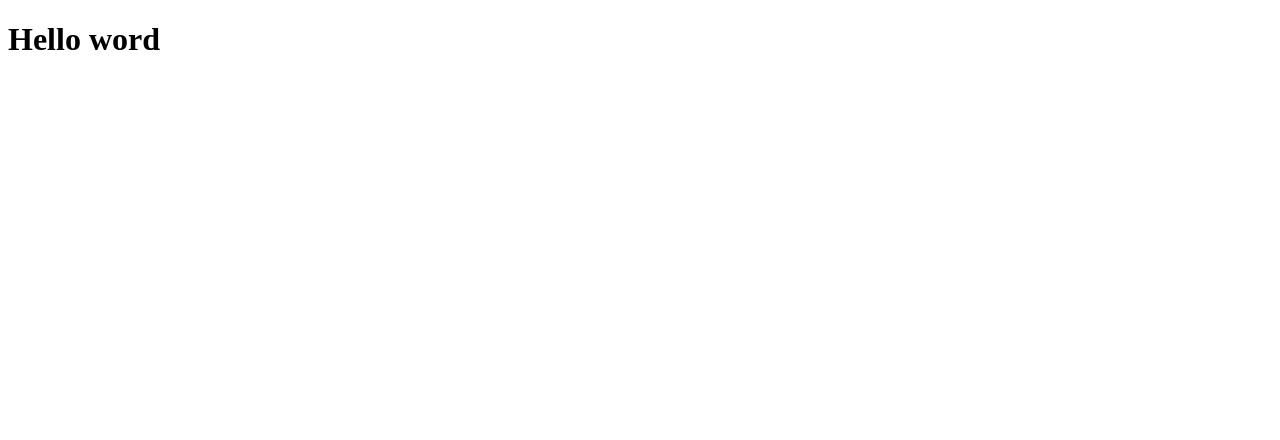
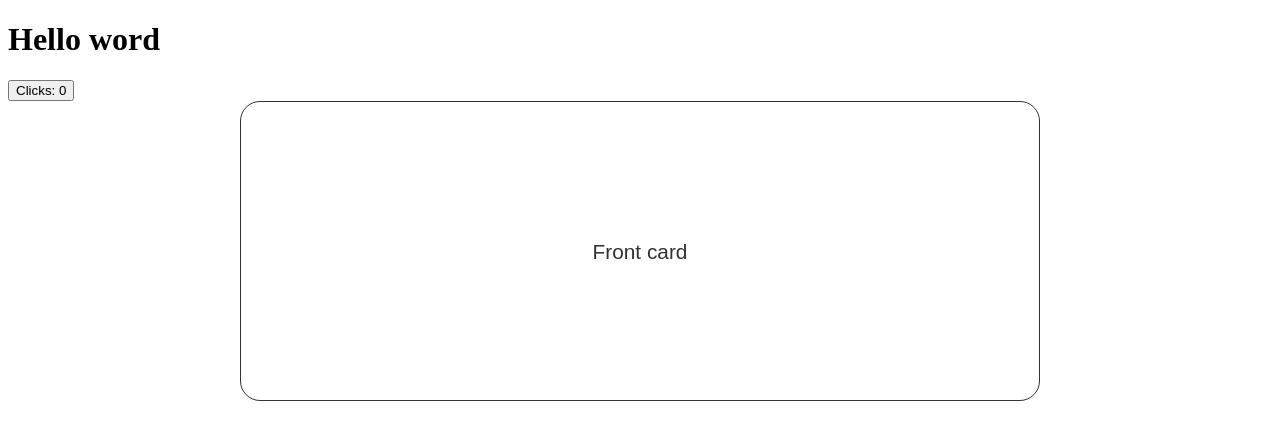
Before and after one commit to LeshaZholner/SnapCards, a SvelteKit app: page / in a window 1280 px wide. Shown: the top 440 px of the page. Built offline with nearby package versions, Linux system fonts and the light colour scheme.

Commit message:
added card component

```diff
--- /dev/null
+++ b/src/lib/components/card.svelte
@@ -0,0 +1,58 @@
+<script lang="ts">
+  let showBack = $state(false);
+</script>
+
+<div class="card">
+  <button class="card-inner" class:show-back={showBack} onclick={() => (showBack = !showBack)}>
+    <div class="card-side card-front">Front card</div>
+    <div class="card-side card-back">Back card</div>
+  </button>
+</div>
+
+<style>
+
+  .card {
+    display: block;
+    width: 100%;
+    height: 300px;
+    perspective: 1000px;
+    user-select: none;
+    touch-action: none;
+    transition: transform 0.8s;
+  }
+
+  .card-inner {
+    position: relative;
+    display: flex;
+    justify-content: center;
+    width: 100%;
+    height: 100%;
+    text-align: center;
+    border: 1px solid #323232;
+    border-radius: 20px;
+    color: #323232;
+    background-color: #ffffff;
+    font-size: 1.3rem;
+    transition: transform 0.8s;
+    transform-style: preserve-3d;
+  }
+
+  .card-side {
+    position: absolute;
+    width: 100%;
+    height: 100%;
+    -webkit-backface-visibility: hidden;
+    backface-visibility: hidden;
+    display: flex;
+    justify-content: center;
+    align-items: center;
+  }
+
+  .card-back {
+    transform: rotateX(180deg);
+  }
+
+  .show-back {
+    transform: rotateX(180deg);
+  }
+</style>
--- a/src/routes/+page.svelte
+++ b/src/routes/+page.svelte
@@ -1 +1,21 @@
+<script lang="ts">
+  import Card from "$lib/components/card.svelte";
+  let count = $state(0);
+</script>
+
 <h1>Hello word</h1>
+<button onclick={() => count++}>
+  Clicks: {count}
+</button>
+<div class="card-container">
+  <Card />
+</div>
+
+<style>
+  .card-container {
+    max-width: 800px;
+    height: 300px;
+    margin-left: auto;
+    margin-right: auto;
+  }
+</style>
```
Also changed, not shown: 1 other file (tests, documents, lock files or other folders).
